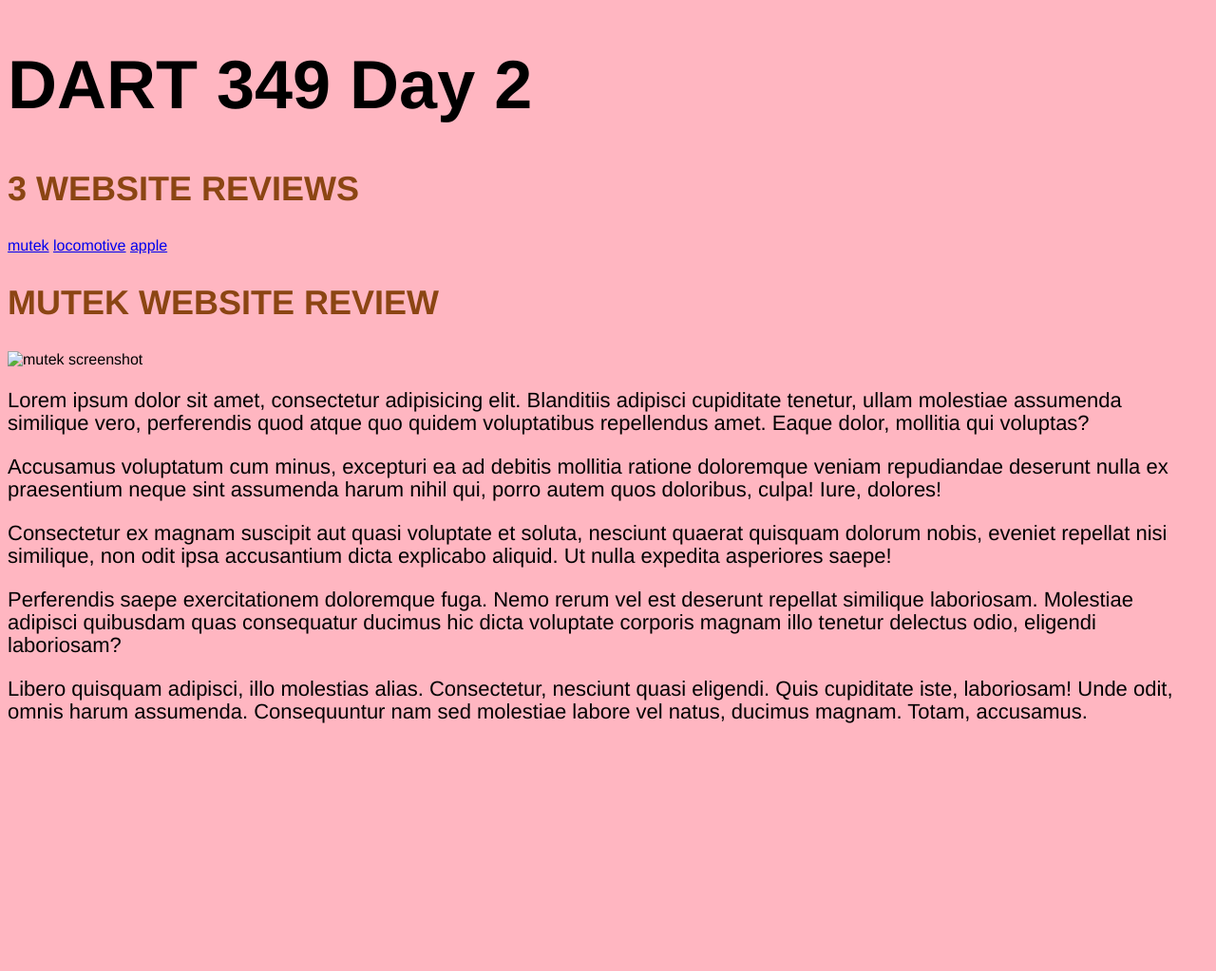
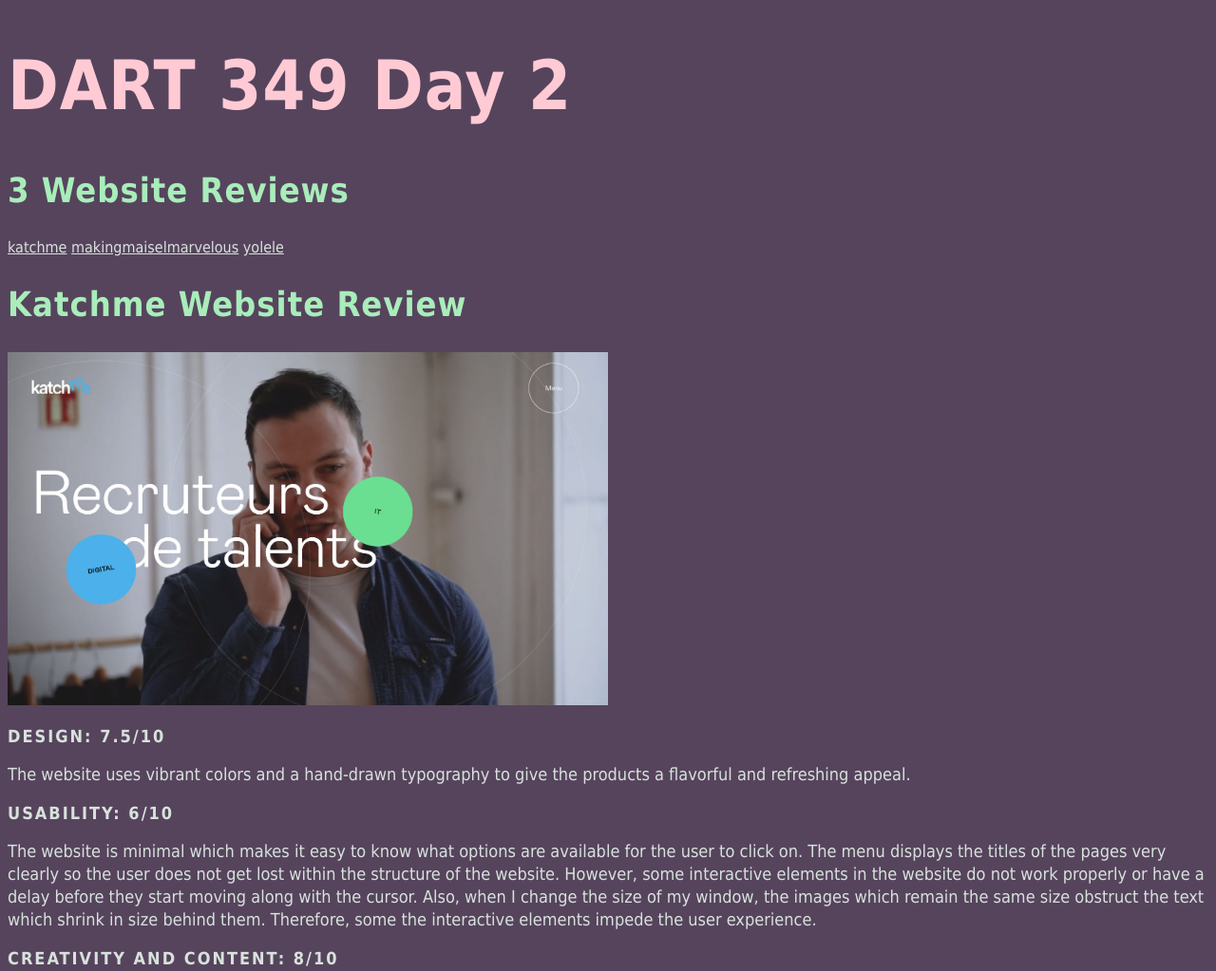
Before and after one commit to nilsys/dart349, a plain HTML site: page dart349_root_day2/index.html in a window 1280 px wide. Shown: the top 1023 px of the page at 95% size. Before the commit the page ends 800 px from the top, so only its background shows below. Drawn offline with Linux system fonts and the light colour scheme.

Commit message:
E2: changed files to website screenshots

```diff
--- a/dart349_root_day2/css/style.css
+++ b/dart349_root_day2/css/style.css
@@ -1,26 +1,40 @@
 /* this is a css comment */
 
 body {
-  background-color:lightpink;
-  font-family: helvetica, verdana, sans-serif;
+  background-color: #56445D;
+  font-family: tahoma,sans-serif;
 }
 
 h1 {
   font-size: 72px;
+  color: #FFCAD4;
+  letter-spacing: 1px;
 }
 
 h2 {
   font-size: 36px;
-  color: saddlebrown;
-  text-transform:uppercase;
+  color: #A8EDBA;
+  text-transform: capitalize;
+  letter-spacing: 1px;
 }
 
-img{
+h3 {
+  font-size: 18px;
+  color: #D8E2DC;
+  text-transform: uppercase;
+  letter-spacing: 2px;
+}
+
+p {
+  font-size: 18px;
+  line-height: 24px;
+  color: #D8E2DC;
+}
+
+img {
   width:50%;
 }
 
-p {
-  font-size: 22px;
-  line-height: 24px;
-
+a {
+  color: #D8E2DC;
 }
--- a/dart349_root_day2/index.html
+++ b/dart349_root_day2/index.html
@@ -11,22 +11,25 @@
 
 <body>
   <h1>DART 349 Day 2</h1>
-  <h2>3 Website Reviews</h2>
+  <h2>3 website reviews</h2>
 
-  <a href="index.html">mutek</a>
-  <a href="locomotive.html">locomotive</a>
-  <a href="apple.html">apple</a>
+  <a href="index.html">katchme</a>
+  <a href="makingmaiselmarvelous.html">makingmaiselmarvelous</a>
+  <a href="yolele.html">yolele</a>
 
-  <h2>Mutek website review</h2>
-  <img src="images/mutek.jpg" alt="mutek screenshot">
+  <h2>katchme website review</h2>
+  <img src="images/katchme.jpg" alt="katchme screenshot">
 
+  <h3>Design: 7.5/10</h3>
+  <p>The website uses vibrant colors and a hand-drawn typography to give the products a flavorful and refreshing appeal.</p>
 
-  <p>Lorem ipsum dolor sit amet, consectetur adipisicing elit. Blanditiis adipisci cupiditate tenetur, ullam molestiae assumenda similique vero, perferendis quod atque quo quidem voluptatibus repellendus amet. Eaque dolor, mollitia qui voluptas?</p>
-  <p>Accusamus voluptatum cum minus, excepturi ea ad debitis mollitia ratione doloremque veniam repudiandae deserunt nulla ex praesentium neque sint assumenda harum nihil qui, porro autem quos doloribus, culpa! Iure, dolores!</p>
-  <p>Consectetur ex magnam suscipit aut quasi voluptate et soluta, nesciunt quaerat quisquam dolorum nobis, eveniet repellat nisi similique, non odit ipsa accusantium dicta explicabo aliquid. Ut nulla expedita asperiores saepe!</p>
-  <p>Perferendis saepe exercitationem doloremque fuga. Nemo rerum vel est deserunt repellat similique laboriosam. Molestiae adipisci quibusdam quas consequatur ducimus hic dicta voluptate corporis magnam illo tenetur delectus odio, eligendi
-    laboriosam?</p>
-  <p>Libero quisquam adipisci, illo molestias alias. Consectetur, nesciunt quasi eligendi. Quis cupiditate iste, laboriosam! Unde odit, omnis harum assumenda. Consequuntur nam sed molestiae labore vel natus, ducimus magnam. Totam, accusamus.</p>
+  <h3>Usability: 6/10</h3>
+  <p>The website is minimal which makes it easy to know what options are available for the user to click on. The menu displays the titles of the pages very clearly so the user does not get lost within the structure of the website. However, some interactive elements in the website do not work properly or have a delay before they start moving along with the cursor. Also, when I change the size of my window, the images which remain the same size obstruct the text which shrink in size behind them. Therefore, some the interactive elements impede the user experience.</p>
+
+  <h3>Creativity and Content: 8/10</h3>
+  The website takes on a
+
+  <p></p>
 </body>
 
 </html>
```
Also changed, not shown: dart349_root_day2/locomotive.html (deleted, +0 -32 lines), dart349_root_day2/makingmaiselmarvelous.html (added, +33 -0 lines), dart349_root_day2/yolele.html (added, +33 -0 lines), dart349_root_day2/apple.html (deleted).
